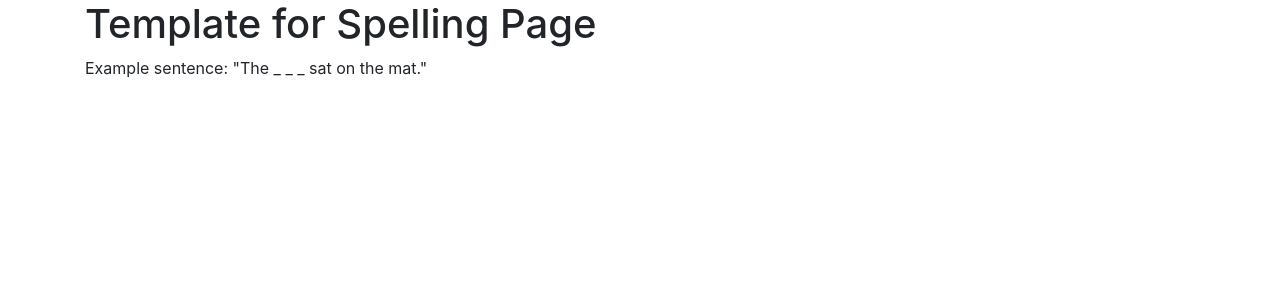
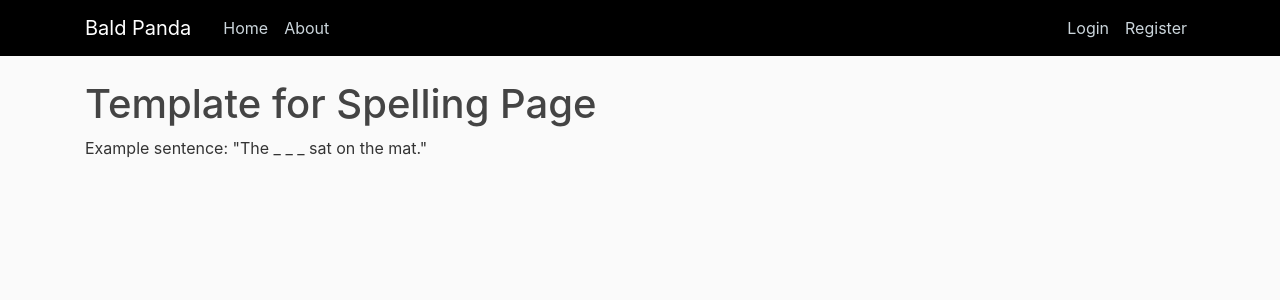
Before and after one commit to baldpanda/spellings, a Flask app: page /spellings in a window 1280 px wide. Shown: the top 300 px of the page. Run offline with Flask 2, Linux system fonts and the light colour scheme; some libraries are stand-ins or nearby versions.

Commit message:
adding some styling to the pages using bootstrap template and a css file

```diff
--- a/spellings_website/app/hello_world.py
+++ b/spellings_website/app/hello_world.py
@@ -1,4 +1,4 @@
-from flask import Flask, render_template
+from flask import Flask, render_template, url_for
 
 app = Flask(__name__)
 sample_sentence = ("The _ _ _ sat on the mat.")
--- /dev/null
+++ b/spellings_website/app/static/main.css
@@ -0,0 +1,80 @@
+body {
+  background: #fafafa;
+  color: #333333;
+  margin-top: 5rem;
+}
+
+h1, h2, h3, h4, h5, h6 {
+  color: #444444;
+}
+
+.bg-steel {
+  background-color: #000000;
+}
+
+.site-header .navbar-nav .nav-link {
+  color: #cbd5db;
+}
+
+.site-header .navbar-nav .nav-link:hover {
+  color: #ffffff;
+}
+
+.site-header .navbar-nav .nav-link.active {
+  font-weight: 500;
+}
+
+.content-section {
+  background: #ffffff;
+  padding: 10px 20px;
+  border: 1px solid #dddddd;
+  border-radius: 3px;
+  margin-bottom: 20px;
+}
+
+.article-title {
+  color: #444444;
+}
+
+a.article-title:hover {
+  color: #428bca;
+  text-decoration: none;
+}
+
+.article-content {
+  white-space: pre-line;
+}
+
+.article-img {
+  height: 65px;
+  width: 65px;
+  margin-right: 16px;
+}
+
+.article-metadata {
+  padding-bottom: 1px;
+  margin-bottom: 4px;
+  border-bottom: 1px solid #e3e3e3
+}
+
+.article-metadata a:hover {
+  color: #333;
+  text-decoration: none;
+}
+
+.article-svg {
+  width: 25px;
+  height: 25px;
+  vertical-align: middle;
+}
+
+.account-img {
+  height: 125px;
+  width: 125px;
+  margin-right: 20px;
+  margin-bottom: 16px;
+}
+
+.account-heading {
+  font-size: 2.5rem;
+}
--- a/spellings_website/app/templates/layout.html
+++ b/spellings_website/app/templates/layout.html
@@ -7,7 +7,7 @@
 
     <!-- Bootstrap CSS -->
     <link rel="stylesheet" href="https://maxcdn.bootstrapcdn.com/bootstrap/4.0.0/css/bootstrap.min.css" integrity="sha384-Gn5384xqQ1aoWXA+058RXPxPg6fy4IWvTNh0E263XmFcJlSAwiGgFAW/dAiS6JXm" crossorigin="anonymous">
-
+    <link rel="stylesheet" type="text/css" href="{{ url_for('static', filename='main.css') }}">
     {% if title %}
     <title> {{title}}</title>
     {% else %}
@@ -15,9 +15,34 @@
     {% endif %}
   </head>
   <body>
-    <div class="container">
-      {% block content %}{% endblock %}
-    </div>
+    <header class="site-header">
+      <nav class="navbar navbar-expand-md navbar-dark bg-steel fixed-top">
+        <div class="container">
+          <a class="navbar-brand mr-4" href="/">Bald Panda</a>
+          <button class="navbar-toggler" type="button" data-toggle="collapse" data-target="#navbarToggle" aria-controls="navbarToggle" aria-expanded="false" aria-label="Toggle navigation">
+            <span class="navbar-toggler-icon"></span>
+          </button>
+          <div class="collapse navbar-collapse" id="navbarToggle">
+            <div class="navbar-nav mr-auto">
+              <a class="nav-item nav-link" href="/">Home</a>
+              <a class="nav-item nav-link" href="/about">About</a>
+            </div>
+            <!-- Navbar Right Side -->
+            <div class="navbar-nav">
+              <a class="nav-item nav-link" href="/login">Login</a>
+              <a class="nav-item nav-link" href="/register">Register</a>
+            </div>
+          </div>
+        </div>
+      </nav>
+    </header>
+    <main role="main" class="container">
+      <div class="row">
+        <div class="col-md-8">
+          {% block content %}{% endblock %}
+        </div>
+      </div>
+    </main>
     <script src="https://code.jquery.com/jquery-3.2.1.slim.min.js" integrity="sha384-KJ3o2DKtIkvYIK3UENzmM7KCkRr/rE9/Qpg6aAZGJwFDMVNA/GpGFF93hXpG5KkN" crossorigin="anonymous"></script>
     <script src="https://cdnjs.cloudflare.com/ajax/libs/popper.js/1.12.9/umd/popper.min.js" integrity="sha384-ApNbgh9B+Y1QKtv3Rn7W3mgPxhU9K/ScQsAP7hUibX39j7fakFPskvXusvfa0b4Q" crossorigin="anonymous"></script>
     <script src="https://maxcdn.bootstrapcdn.com/bootstrap/4.0.0/js/bootstrap.min.js" integrity="sha384-JZR6Spejh4U02d8jOt6vLEHfe/JQGiRRSQQxSfFWpi1MquVdAyjUar5+76PVCmYl" crossorigin="anonymous"></script>
```
